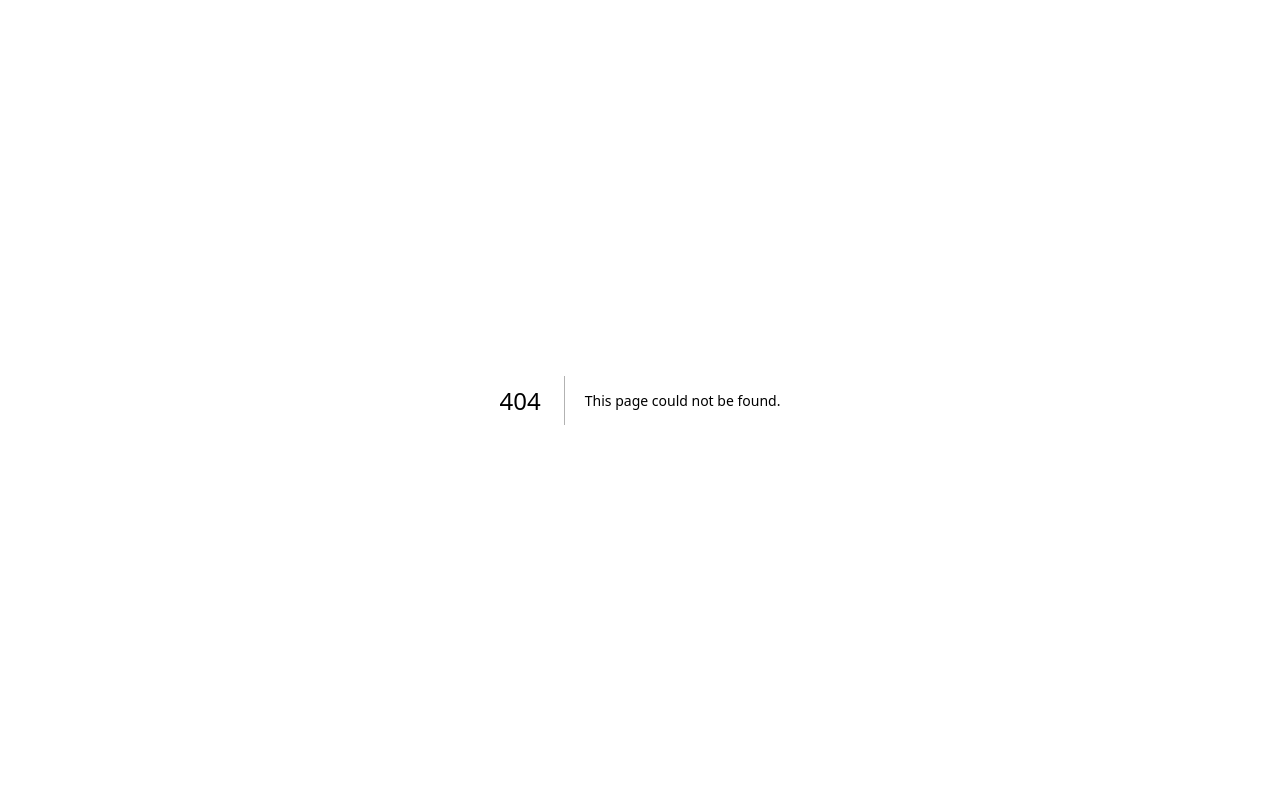
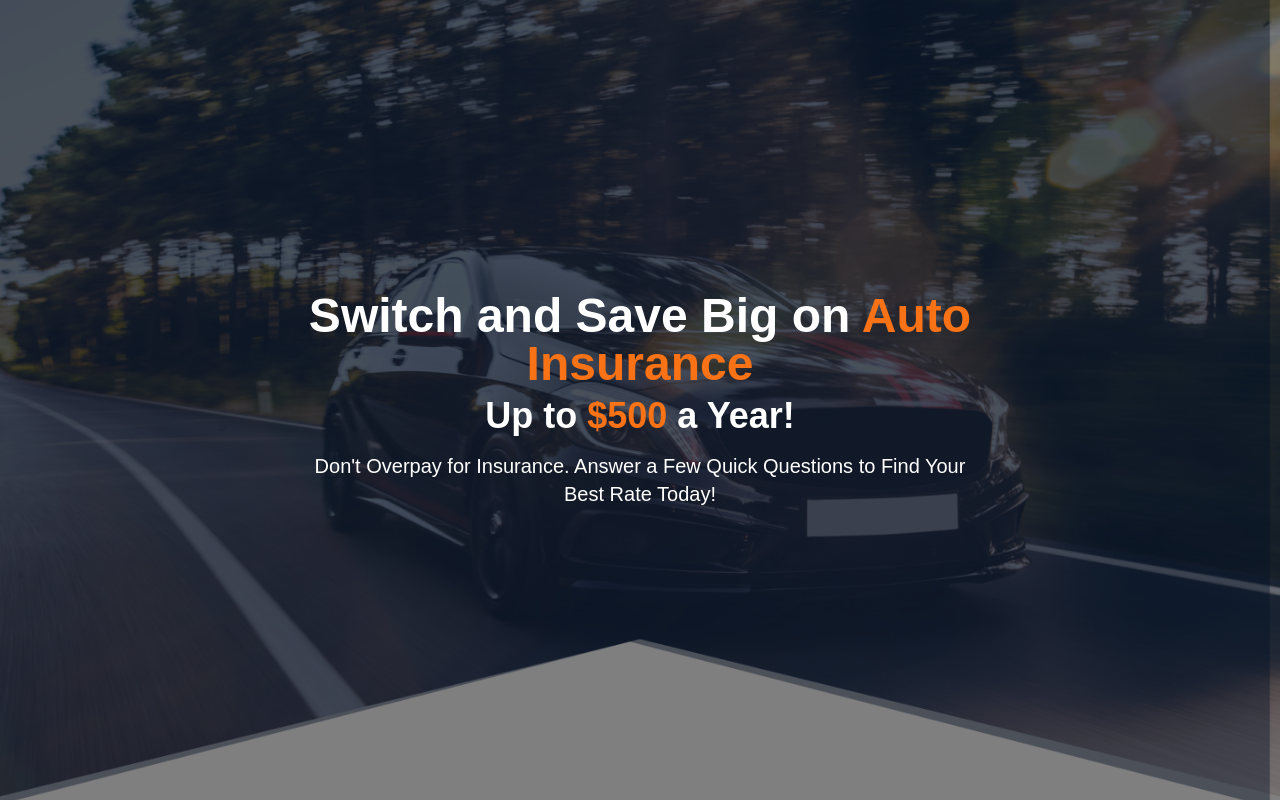
Before and after one commit to Ujjal-ENG/ray-advertising, a Next.js app: page /header in a window 1280 px wide. Before the commit this address had no page. Built offline with nearby package versions, Linux system fonts and the light colour scheme.

Commit message:
header text filed done

```diff
--- /dev/null
+++ b/app/header/page.tsx
@@ -0,0 +1,34 @@
+import React from 'react'
+import bg from '../../public/image/header.png';
+
+const Header = () => {
+  return (
+    <div
+    style={{ backgroundImage: "url(" + bg.src + ")" }}
+  className="relative w-full h-screen  bg-no-repeat bg-cover bg-center overflow-hidden"
+  >
+    {/* Background overlay with blur effect */}
+    <div className="absolute inset-0 bg-black/50"></div>
+
+      {/* Content container */}
+      <div className="relative h-full flex flex-col items-center justify-center px-4 text-center">
+        {/* Main heading with responsive text sizes */}
+        <h1 className="text-white max-w-4xl mx-auto">
+          <span className="block text-3xl md:text-4xl lg:text-5xl font-bold mb-2">
+            Switch and Save Big on <span className="text-orange-500">Auto Insurance</span>
+          </span>
+          <span className="block text-2xl md:text-3xl lg:text-4xl font-bold mb-4">
+            Up to <span className="text-orange-500">$500</span> a Year!
+          </span>
+        </h1>
+
+        {/* Subtext */}
+        <p className="text-white text-lg md:text-xl max-w-2xl">
+          Don't Overpay for Insurance. Answer a Few Quick Questions to Find Your Best Rate Today!
+        </p>
+      </div>
+  </div>
+  )
+}
+
+export default Header;
--- a/app/page.tsx
+++ b/app/page.tsx
@@ -1,11 +1,12 @@
 import React from 'react'
 import Navbar from './navbar/page'
+import Header from './header/page'
 
 const home = () => {
   return (
     <div>
       <Navbar />
-      <p>This is the default home page.</p>
+      <Header />
       <button>Click me</button>
     </div>
   )
```
Also changed, not shown: public/image/header.png (added).
